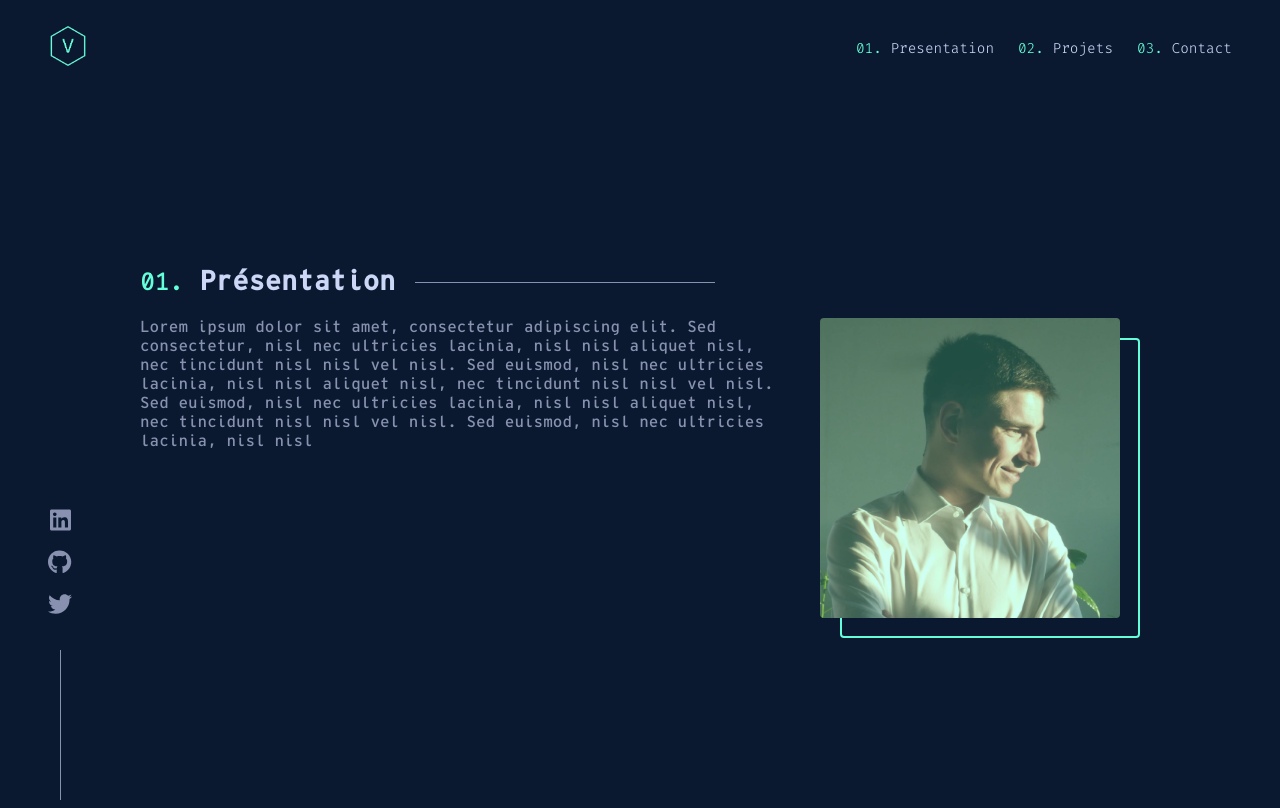
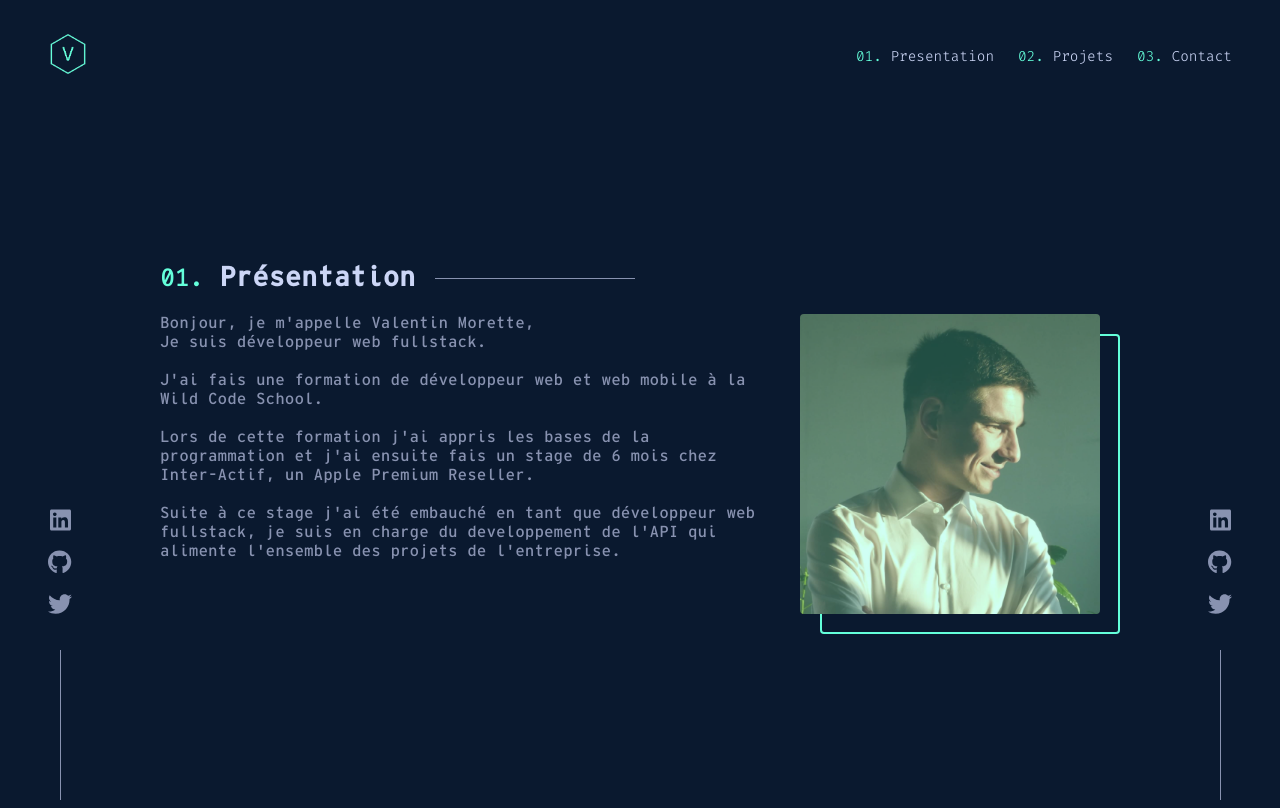
Before and after one commit to Valentin-Morette/portfoliov2, a React (Vite) app in the folder frontend/: page / in a window 1280 px wide. Built offline with nearby package versions, Linux system fonts and the light colour scheme.

Commit message:
reponsive

```diff
--- a/frontend/src/App.css
+++ b/frontend/src/App.css
@@ -43,7 +43,18 @@ h1 {
   left: 100%; /* Positionne le trait sur la droite du titre */
   top: 50%; /* Centre verticalement le trait par rapport au titre */
   margin-left: 20px; /* Ajoutez un espace entre le titre et le trait */
-  width: 300px; /* Ajustez cette valeur pour modifier la longueur du trait */
   height: 1px; /* Ajustez cette valeur pour modifier l'épaisseur du trait */
   background-color: var(--color-light-2);
 }
+
+@media screen and (min-width: 768px) {
+  .title::after {
+    width: 300px;
+  }
+}
+
+@media screen and (min-width: 600px) {
+  .title::after {
+    width: 200px;
+  }
+}
--- a/frontend/src/Variables.css
+++ b/frontend/src/Variables.css
@@ -14,4 +14,8 @@
   --color-light: #a8b2d1;
   --color-light-2: #8892b0;
   --green-main: #64ffda;
+  --ppSize: 300px;
+  --ppMediumSize: 250px;
+  --ppSmallSize: 200px;
+  --ppRadius: 4px;
 }
--- a/frontend/src/components/Presentation.jsx
+++ b/frontend/src/components/Presentation.jsx
@@ -9,12 +9,23 @@ function Presentation() {
       </h1>
       <div className="textImg">
         <p className="test">
-          Lorem ipsum dolor sit amet, consectetur adipiscing elit. Sed
-          consectetur, nisl nec ultricies lacinia, nisl nisl aliquet nisl, nec
-          tincidunt nisl nisl vel nisl. Sed euismod, nisl nec ultricies lacinia,
-          nisl nisl aliquet nisl, nec tincidunt nisl nisl vel nisl. Sed euismod,
-          nisl nec ultricies lacinia, nisl nisl aliquet nisl, nec tincidunt nisl
-          nisl vel nisl. Sed euismod, nisl nec ultricies lacinia, nisl nisl
+          Bonjour, je m'appelle Valentin Morette,
+          <br />
+          Je suis développeur web fullstack.
+          <br />
+          <br />
+          J'ai fais une formation de développeur web et web mobile à la Wild
+          Code School.
+          <br />
+          <br />
+          Lors de cette formation j'ai appris les bases de la programmation et
+          j'ai ensuite fais un stage de 6 mois chez Inter-Actif, un Apple
+          Premium Reseller.
+          <br />
+          <br />
+          Suite à ce stage j'ai été embauché en tant que développeur web
+          fullstack, je suis en charge du developpement de l'API qui alimente
+          l'ensemble des projets de l'entreprise.
         </p>
         <div className="overlay">
           <img src={pp} alt="pp" className="pp" />
--- a/frontend/src/components/Social.jsx
+++ b/frontend/src/components/Social.jsx
@@ -8,6 +8,7 @@ import {
 
 function Social() {
   return (
+    <>
       <div className="social">
         <ul className="social-list">
           <li>
@@ -31,6 +32,30 @@ function Social() {
           <li className="verticalLine" />
         </ul>
       </div>
+      <div className="social">
+        <ul className="mail-list">
+          <li>
+            <a
+              href="https://www.linkedin.com/in/valentinmorette/"
+              target="_blanck"
+            >
+              <FontAwesomeIcon icon={faLinkedin} className="icon" />
+            </a>
+          </li>
+          <li>
+            <a href="https://github.com/Valentin-Morette" target="_blanck">
+              <FontAwesomeIcon icon={faGithub} className="icon" />
+            </a>
+          </li>
+          <li>
+            <a href="https://twitter.com/VM__Dev" target="_blanck">
+              <FontAwesomeIcon icon={faTwitter} className="icon" />
+            </a>
+          </li>
+          <li className="verticalLine" />
+        </ul>
+      </div>
+    </>
   );
 }
 
--- a/frontend/src/components/css/Navbar.css
+++ b/frontend/src/components/css/Navbar.css
@@ -5,7 +5,7 @@ a {
 .navbar {
   background-color: var(--main-color);
   color: var(--main-color-light);
-  padding: 0.5rem 3rem;
+  padding: 1rem 3rem;
   display: flex;
   justify-content: space-between;
   align-items: center;
--- a/frontend/src/components/css/Presentation.css
+++ b/frontend/src/components/css/Presentation.css
@@ -1,5 +1,5 @@
 .presentation {
-  padding: 20px;
+  padding: 0 3rem;
   margin: 150px auto;
   max-width: 1000px;
 }
@@ -7,6 +7,7 @@
 .overlay {
   position: relative;
   display: flex;
+  margin: auto;
 }
 
 .overlay::before {
@@ -16,9 +17,11 @@
   left: 0;
   right: 0;
   bottom: 0;
+  width: var(--ppSize);
+  height: var(--ppSize);
   background-color: #64ffda;
   opacity: 0.3;
-  border-radius: 4px;
+  border-radius: var(--ppRadius);
   pointer-events: none;
   transition: opacity 0.1s ease;
 }
@@ -32,10 +35,10 @@
   position: absolute;
   top: 20px; /* Décale de 10px vers le bas */
   left: 20px; /* Décale de 10px vers la droite */
-  width: 100%; /* La largeur du carré est la même que celle de l'image */
-  height: 100%; /* La hauteur du carré est la même que celle de l'image */
+  width: var(--ppSize);
+  height: var(--ppSize);
   border: 2px solid #64ffda; /* La couleur et l'épaisseur de la bordure du carré */
-  border-radius: 4px; /* Conserve le même arrondi que l'image */
+  border-radius: var(--ppRadius); /* Conserve le même arrondi que l'image */
   z-index: -1; /* Place le carré en arrière-plan */
   box-sizing: border-box; /* Garde la taille du carré cohérente avec l'image */
   transition: top 0.1s ease, left 0.1s ease;
@@ -47,8 +50,16 @@
 }
 
 .pp {
-  width: 300px;
-  border-radius: 4px;
+  width: var(--ppSize);
+  height: var(--ppSize);
+  border-radius: var(--ppRadius);
+}
+
+.textImg {
+  display: flex;
+  flex-direction: column;
+  margin: 20px 0 0 0;
+  gap: 2.5rem;
 }
 
 /* Media query pour les écrans de 768px et plus */
@@ -58,9 +69,53 @@
   }
 
   .textImg {
-    display: flex;
+    flex-direction: row;
     justify-content: space-between;
     margin: 20px 20px 20px 0;
-    gap: 2rem;
+  }
+
+  .overlay {
+    margin: 0;
+  }
+
+  .pp {
+    width: var(--ppSmallSize);
+    height: var(--ppSmallSize);
+  }
+
+  .overlay::before {
+    width: var(--ppSmallSize);
+    height: var(--ppSmallSize);
+  }
+
+  .overlay::after {
+    width: var(--ppSmallSize);
+    height: var(--ppSmallSize);
+  }
+
+  .presentation {
+    padding: 0 7rem;
   }
 }
+
+/* Media query pour les écrans de 1024px et plus */
+@media (min-width: 1024px) {
+  .pp {
+    width: var(--ppSize);
+    height: var(--ppSize);
+  }
+
+  .overlay::before {
+    width: var(--ppSize);
+    height: var(--ppSize);
+  }
+
+  .overlay::after {
+    width: var(--ppSize);
+    height: var(--ppSize);
+  }
+
+  .presentation {
+    padding: 0 10rem;
+  }
+}
--- a/frontend/src/components/css/Social.css
+++ b/frontend/src/components/css/Social.css
@@ -1,3 +1,10 @@
+.social-list,
+.mail-list {
+  display: none;
+}
+
+/* Media query pour les écrans de 768px et plus */
+@media (min-width: 768px) {
   .icon {
     font-size: 1.5rem;
     color: var(--color-light-2);
@@ -7,17 +14,28 @@
     color: var(--green-main);
   }
 
-.social-list {
+  .social-list,
+  .mail-list {
     position: fixed;
     bottom: 0;
-  left: 0;
     display: flex;
     flex-direction: column;
     justify-content: center;
     align-items: center;
-  margin: 0 0 0 3rem;
     gap: 1rem;
     z-index: 10; /* Ajustez cette valeur pour vous assurer que la liste reste au-dessus des autres éléments */
+  }
+
+  .social-list {
+    bottom: 0;
+    left: 0;
+    margin: 0 0 0 3rem;
+  }
+
+  .mail-list {
+    bottom: 0;
+    right: 0;
+    margin: 0 3rem 0 0;
   }
 
   .verticalLine {
@@ -26,3 +44,4 @@
     height: 150px;
     background-color: var(--color-light-2);
   }
+}
```
Lines whose indentation alone changed are shown as unchanged.
